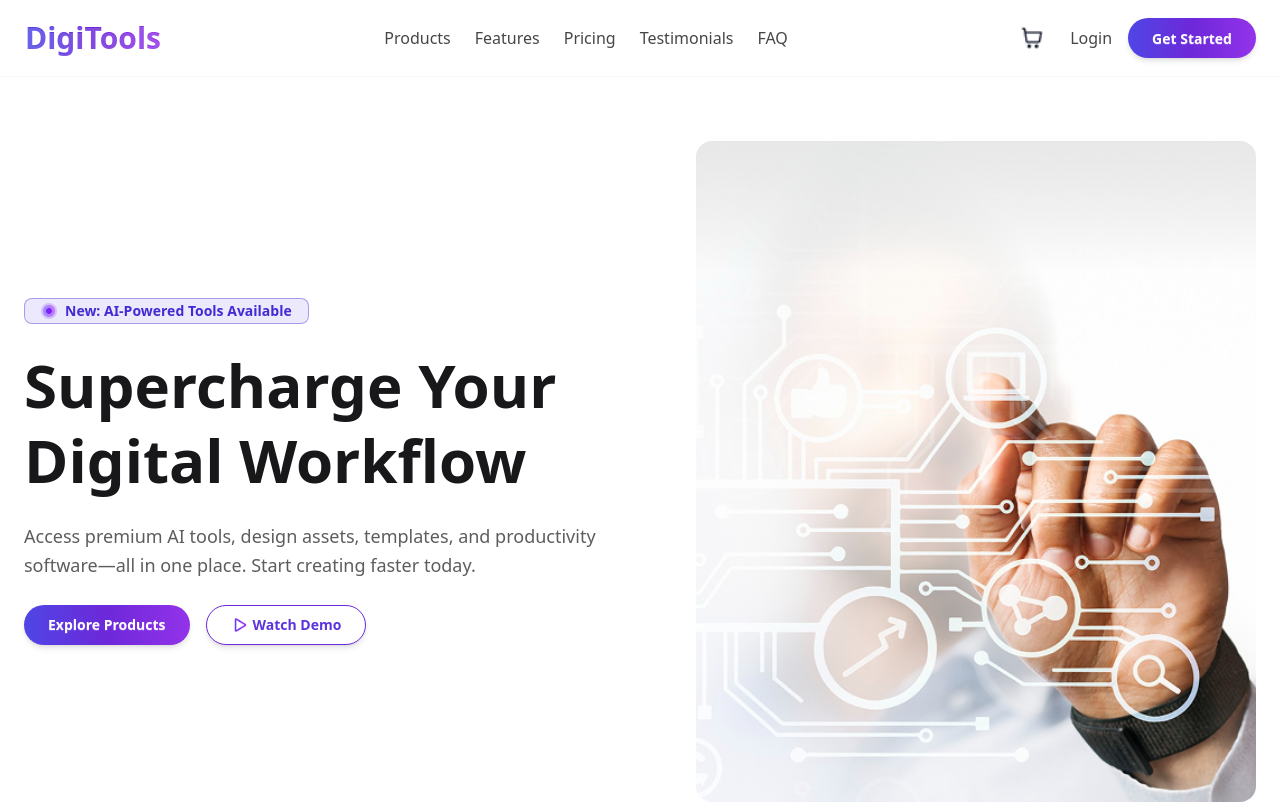
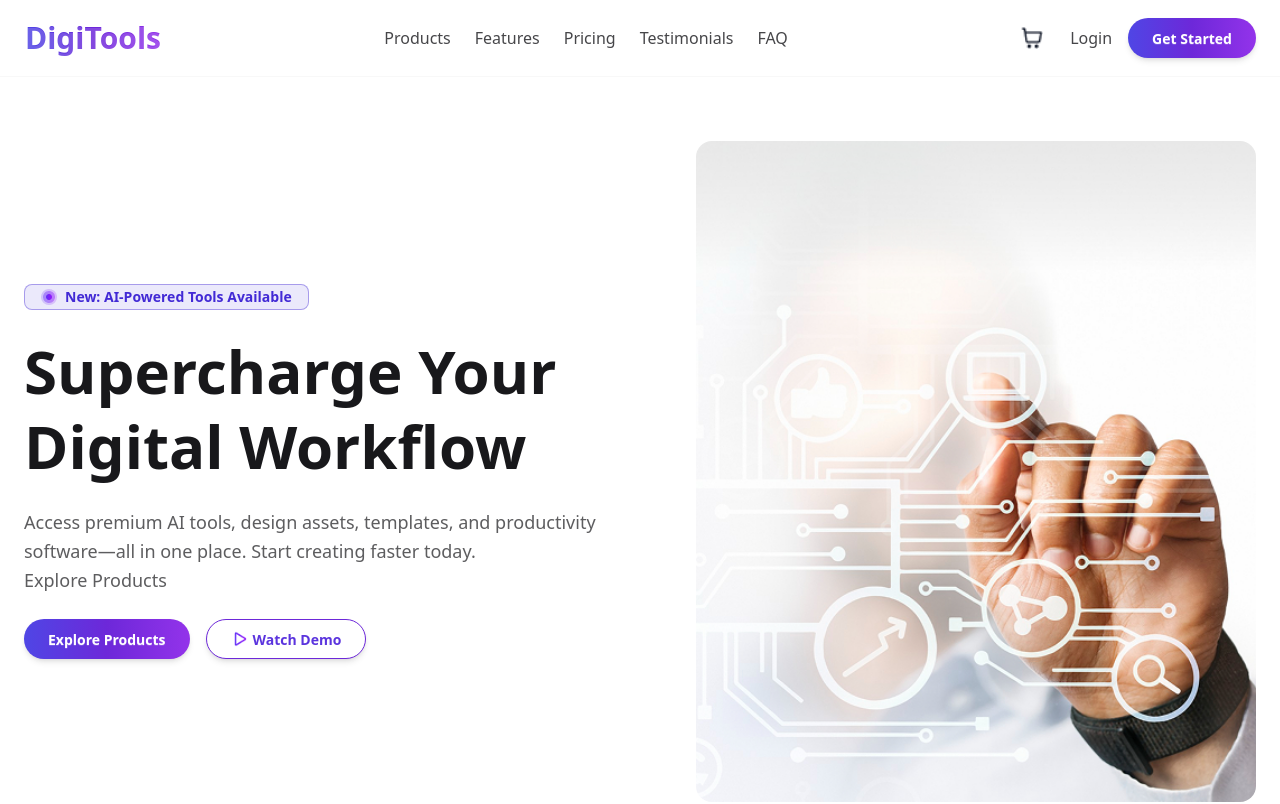
Before and after one commit to SAJNUS/Programming-Hero-Assignment-6, a React (Vite) app: page /#/ in a window 1280 px wide. Shown: the top 804 px of the page. Built offline with nearby package versions, Linux system fonts and the light colour scheme.

Commit message:
update Hero component to include product exploration prompt

```diff
--- a/src/components/Hero.jsx
+++ b/src/components/Hero.jsx
@@ -21,7 +21,7 @@ function Hero() {
 
             <p className="max-w-xl text-base leading-relaxed text-base-content/70 md:text-lg">
               Access premium AI tools, design assets, templates, and productivity software—all in one place. Start creating
-              faster today.
+              faster today. <br /> Explore Products
             </p>
 
             <div className="flex flex-wrap items-center gap-4">
```
